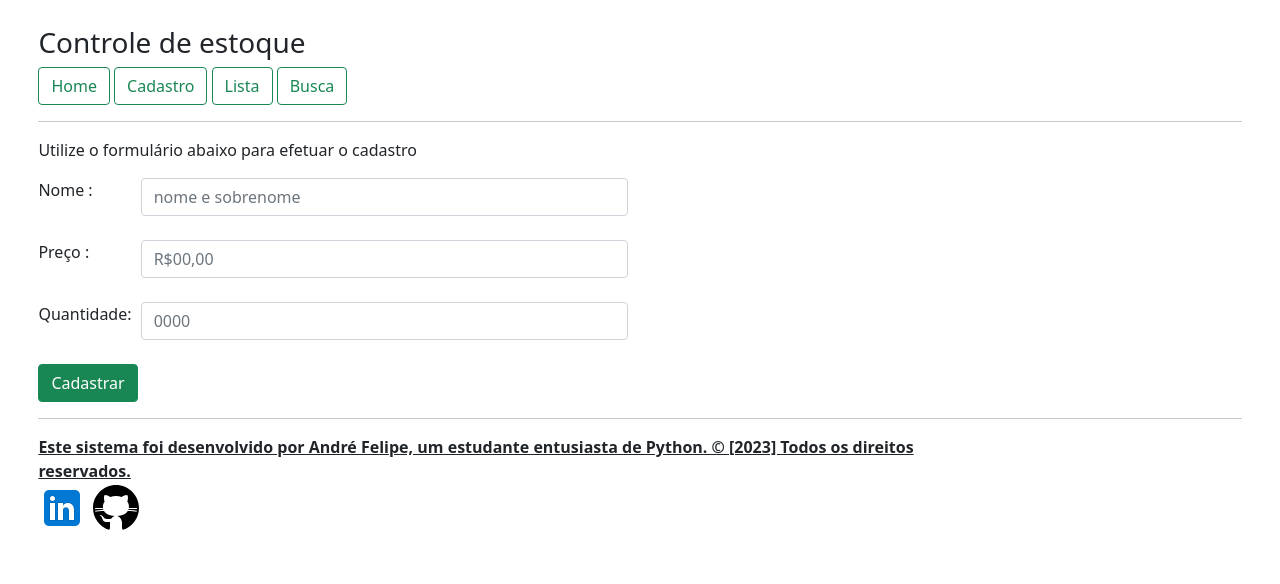
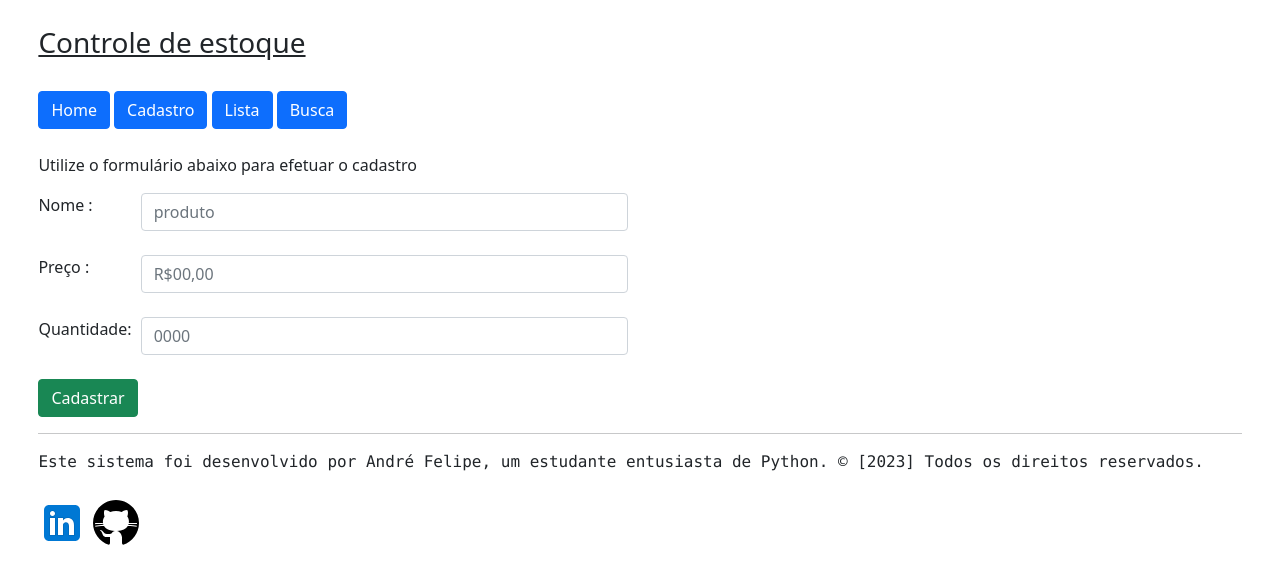
Before and after one commit to AndreFelipe-dev/controle_estoque, a Django app: page /ControleEstoque/Cadastro/ in a window 1280 px wide. Shown: the top 584 px of the page. Run offline with Django 3.2, Linux system fonts and the light colour scheme; some libraries are stand-ins or nearby versions.

Commit message:
projeto concluído

```diff
--- a/projeto/estoque/forms.py
+++ b/projeto/estoque/forms.py
@@ -4,7 +4,7 @@ class CadastroForm(forms.Form):
 
     codigo= forms.IntegerField(required=False,widget=forms.HiddenInput())
     nome= forms.CharField(label='Nome :', max_length=50,
-                          widget=forms.TextInput(attrs={'class': 'form-control',  'placeholder':'nome e sobrenome'}))
+                          widget=forms.TextInput(attrs={'class': 'form-control',  'placeholder':'produto'}))
     preco = forms.FloatField(label='Preço :',
                              widget=forms.TextInput(attrs={'class': 'form-control' ,'type': 'number','placeholder':'R$00,00'}))
     quantidade = forms.IntegerField(label='Quantidade:',
--- a/projeto/estoque/templates/estoque/base.html
+++ b/projeto/estoque/templates/estoque/base.html
@@ -12,8 +12,8 @@
     <script src="http://ajax.googleapis.com/ajax/libs/jquery/1.11.1/jquery.min.js"> </script>
 
 
-</head>
-<body>
+</head >
+<body >
 {% include 'estoque/header.html' %}
 
 {% block main_content%}
--- a/projeto/estoque/templates/estoque/cadastro.html
+++ b/projeto/estoque/templates/estoque/cadastro.html
@@ -13,7 +13,7 @@
 
     {{ form.codigo }}
 
-    <div class="form-group row" style="margin-botton:10px;">
+    <div class="form-group row" >
         <label class="col-sm-1">
              {{ form.nome.label }}
         </label>
--- a/projeto/estoque/templates/estoque/footer.html
+++ b/projeto/estoque/templates/estoque/footer.html
@@ -1,29 +1,16 @@
-{% load static %}
+{%load static%}
  <hr/>
 
 
-
-
-
     <div class="row">
-
-
-        <div class="col-9 fw-bold text-decoration-underline">
+        <div class="font-monospace">
             Este sistema foi desenvolvido por André Felipe,
             um estudante entusiasta de Python. © [2023] Todos os direitos reservados.
-
         </div>
-
             <br>
             <br>
-
-        <div >
-
-            <a href="https://www.linkedin.com/in/andrefelipe-dev/"><img src="{% static 'estoque/imagens/linkedin.svg' %}"></a>
-            <a href="https://github.com/AndreFelipe-dev"><img src="{% static 'estoque/imagens/github.svg' %}"></a>
+        <div class="col-sm-9">
+            <a href="https://www.linkedin.com/in/andrefelipe-dev/"><img src="{% static 'estoque/imagens/linkedin.svg' %}" alt="ícone Linkedin"></a>
+            <a href="https://github.com/AndreFelipe-dev"><img src="{% static 'estoque/imagens/github.svg' %}" alt="ícone github"></a>
         </div>
-
-
-
-
     </div>
--- a/projeto/estoque/templates/estoque/header.html
+++ b/projeto/estoque/templates/estoque/header.html
@@ -1,10 +1,17 @@
-<h3> Controle de estoque </h3>
+
+
+<h3 class="text-decoration-underline"> Controle de estoque </h3>
+<br>
 
 
 
-     <a href="{% url 'estoque:home' %}"   class="btn btn-outline-success"  > Home</a>
-     <a href="{% url 'estoque:cadastro' %}" class="btn btn-outline-success" >Cadastro</a>
-     <a href="{% url 'estoque:lista' %}"    class="btn btn-outline-success" > Lista</a>
-     <a href="{% url 'estoque:busca' %}"  class="btn btn-outline-success" > Busca</a>
 
-<hr/>
+
+     <a href="{% url 'estoque:home' %}"   class="btn btn-primary"  > Home</a>
+     <a href="{% url 'estoque:cadastro' %}" class="btn btn-primary" >Cadastro</a>
+     <a href="{% url 'estoque:lista' %}"   class="btn btn-primary" > Lista</a>
+     <a href="{% url 'estoque:busca' %}"  class="btn btn-primary"> Busca</a>
+
+
+<br>
+<br>
--- a/projeto/estoque/templates/estoque/home.html
+++ b/projeto/estoque/templates/estoque/home.html
@@ -1,9 +1,10 @@
 
 {% extends 'estoque/base.html' %}
 
+{% load static %}
+
 {% block main_content %}
-
-<p  >Bem-vindo ao nosso sistema de controle de estoque!
+ <p class="font-monospace text-muted fw-bolder" >Bem-vindo ao nosso sistema de controle de estoque!
     Aqui, você terá o poder de gerenciar e otimizar seu estoque de forma eficiente.
     Estamos aqui para simplificar a gestão do seu estoque e garantir que
     sua empresa esteja sempre preparada. Vamos começar a aprimorar seu controle de estoque hoje mesmo!
@@ -11,4 +12,5 @@
 
 
 
+
 {% endblock %}
--- a/projeto/estoque/templates/estoque/lista.html
+++ b/projeto/estoque/templates/estoque/lista.html
@@ -13,7 +13,7 @@
 
 {% if produtos or produtos|length > 0 %}
 
-<table class="table table-dark table-hover table-striped">
+<table class="table table-striped table-hover">
     <thead>
     <tr align="center">
         <th> Código </th>
--- /dev/null
+++ b/requirements.txt
@@ -0,0 +1,6 @@
+asgiref==3.4.1
+Django==3.2.22
+psycopg2==2.9.2
+pytz==2023.3.post1
+sqlparse==0.4.4
+typing_extensions==4.1.1
```
Also changed, not shown: projeto/estoque/static/estoque/css/estilo.css (line endings or trailing spaces), projeto/estoque/static/estoque/imagens/controle.webp (added). Lines whose indentation alone changed are shown as unchanged.
